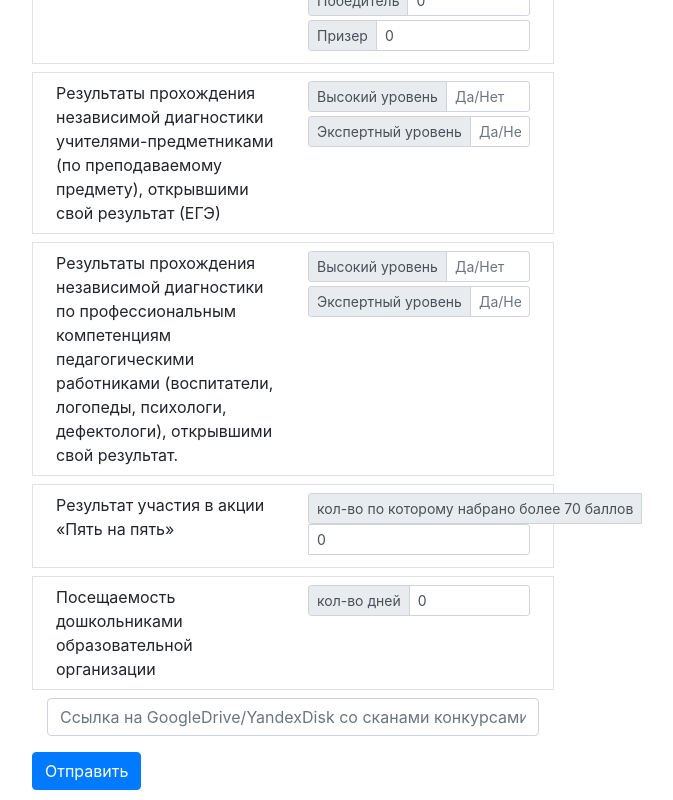
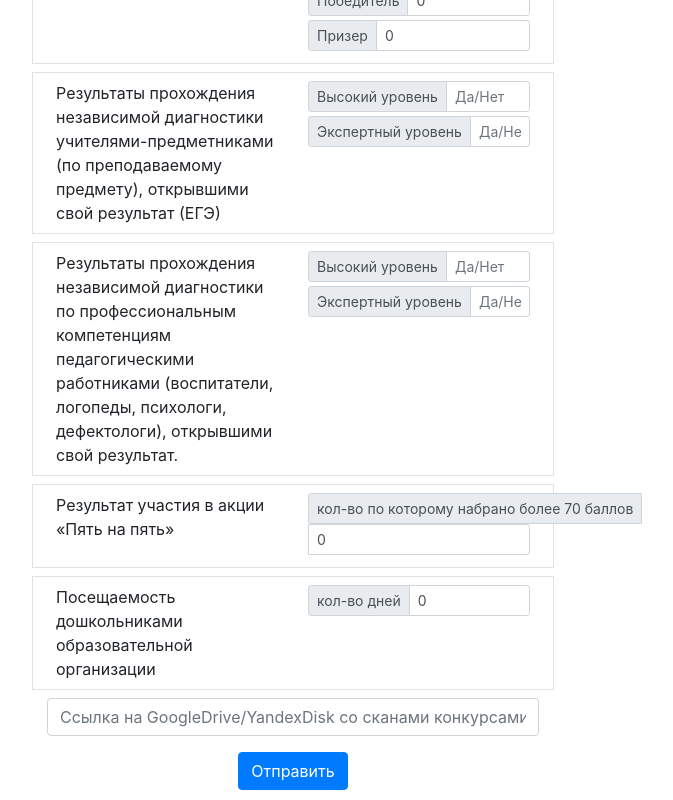
Before and after one commit to R3veng3R/incentivepay, a React (Create React App) app in the folder src/main/webapp/: page / in a window 1280 px wide. Shown: the part 4742-5542 px from the top of the page, without its empty margins (347-1020 px from the left). Built offline with nearby package versions, Linux system fonts and the light colour scheme; no server answers.

Commit message:
Center button

```diff
--- a/src/main/webapp/src/components/form/index.tsx
+++ b/src/main/webapp/src/components/form/index.tsx
@@ -1831,7 +1831,7 @@ export const ResultForm: React.FC<ResultFormProps> = ({onSubmit}) => (
                         ) : null}
                     </Form.Group>
 
-                    <Div className="row center">
+                    <Div className="row center justify-content-center">
                         <Button type='submit' >
                             Отправить
                         </Button>
```
